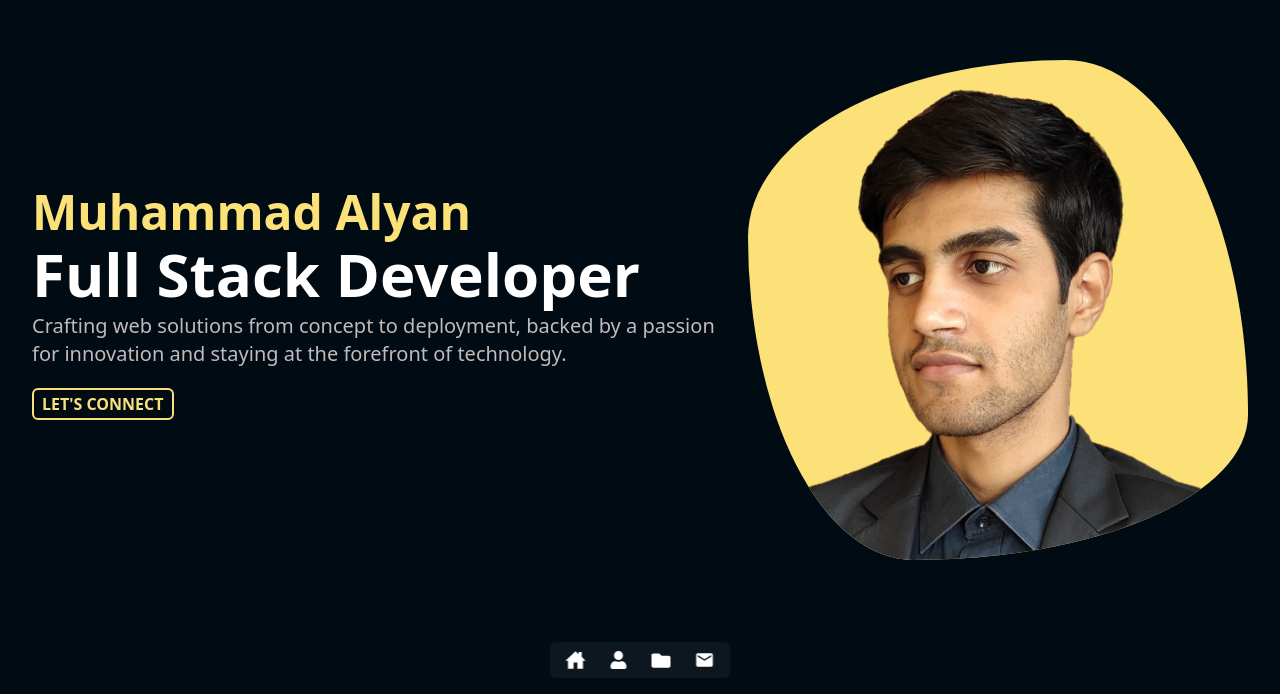
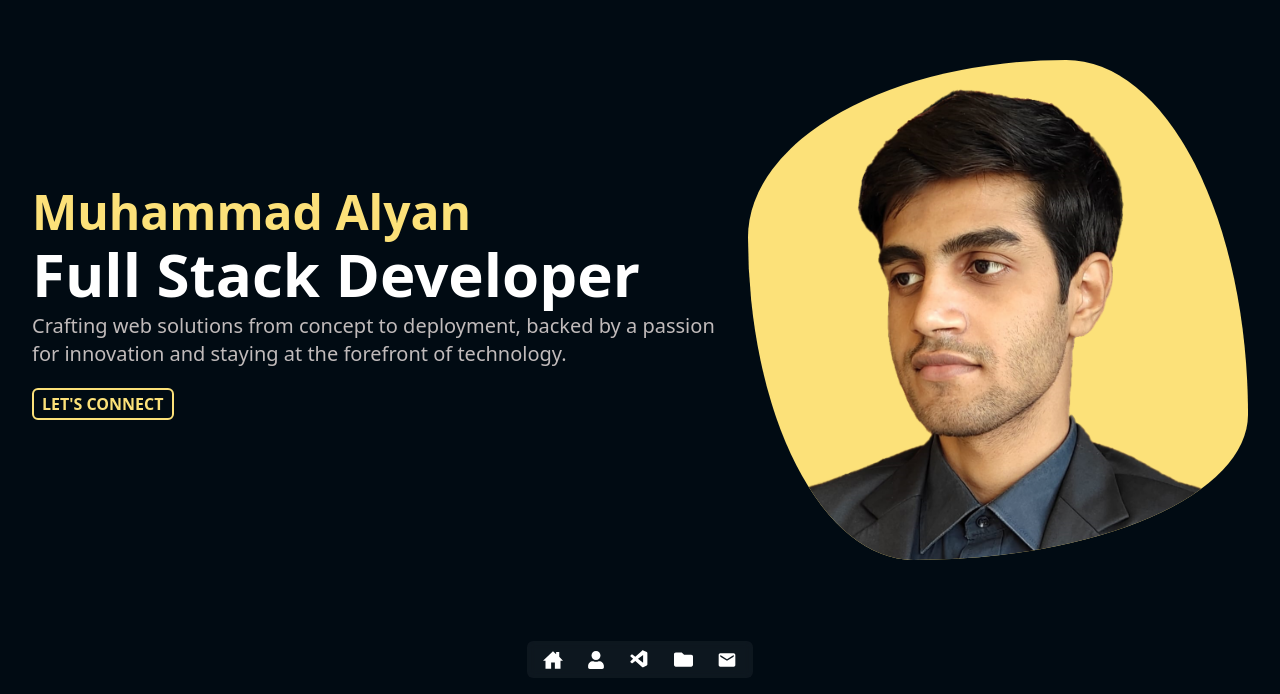
Before and after one commit to MuhammadAlyan1/portfolio, a Next.js app: page / in a window 1280 px wide. Shown: the part 106-800 px from the top of the page. Built offline with nearby package versions, Linux system fonts and the light colour scheme.

Commit message:
add tools and technologies id

```diff
--- a/src/app/_components/navigation/index.tsx
+++ b/src/app/_components/navigation/index.tsx
@@ -5,12 +5,19 @@ import { FaFolder } from "react-icons/fa";
 import { IoHomeSharp } from "react-icons/io5";
 import IconText from "./IconText";
 import { MdEmail } from "react-icons/md";
+import { VscVscode } from "react-icons/vsc";
 
 const Navigation = () => {
   return (
     <div className="fixed bottom-4 left-[50%] flex w-fit translate-x-[-50%] items-center gap-6 rounded-md bg-white/5 px-4 py-2 backdrop-blur-sm">
       <IconText Icon={IoHomeSharp} label="Home" id="landing" />
       <IconText Icon={FaUser} label="About" iconSize={18} id="about-me" />
+      <IconText
+        Icon={VscVscode}
+        label="Technologies"
+        iconSize={21}
+        id="tools-and-technologies"
+      />
       <IconText Icon={FaFolder} label="Projects" iconSize={19} id="projects" />
       <IconText Icon={MdEmail} label="Contact" id="contact-me" />
     </div>
```
